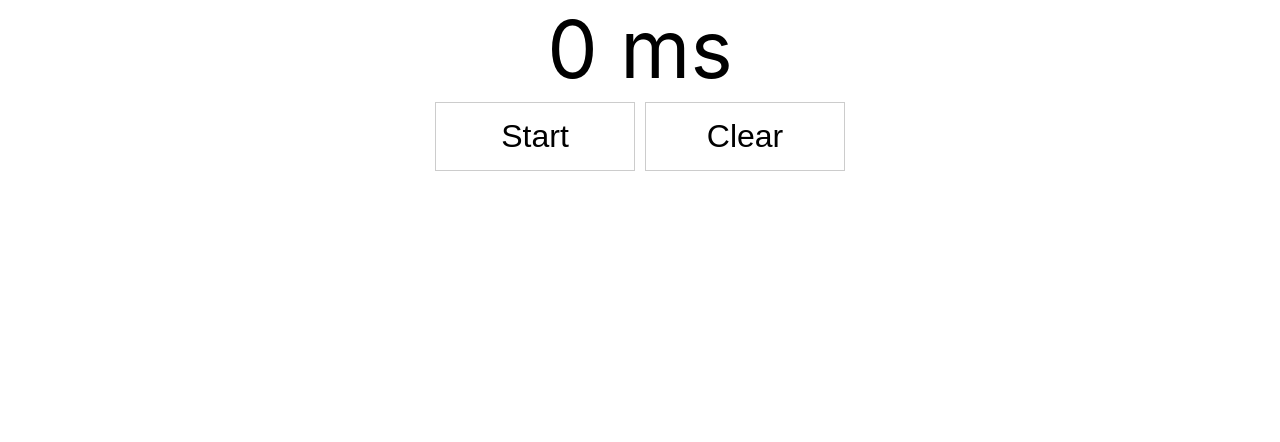
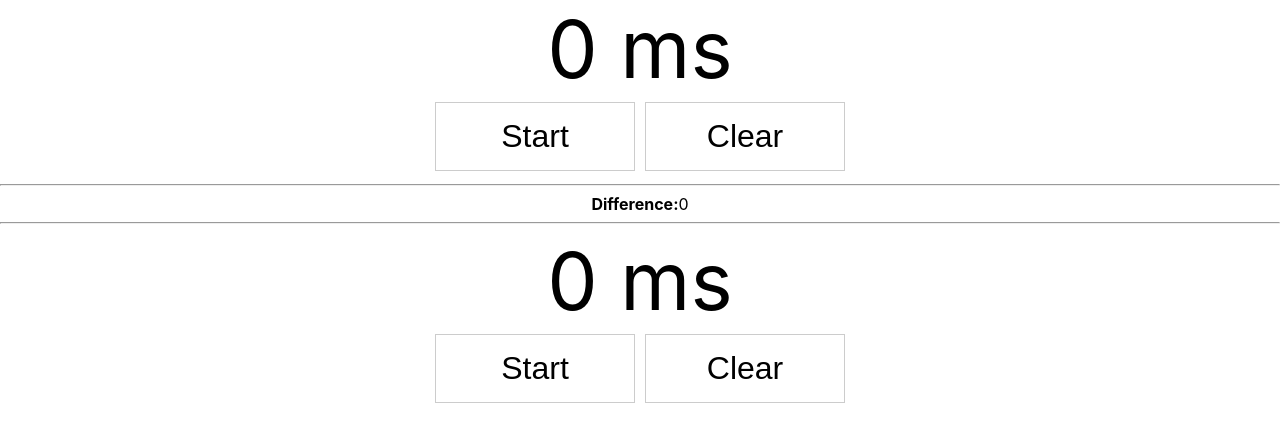
Before and after one commit to shermango/young-goose, a React (Create React App) app in the folder hooks-suspense/: page / in a window 1280 px wide. Shown: the top 442 px of the page. Built offline with nearby package versions, Linux system fonts and the light colour scheme.

Commit message:
(chore) reviewing custom hooks and how to share state / manipulate state management with custom hooks

```diff
--- a/hooks-suspense/src/StopwatchReducer.js
+++ b/hooks-suspense/src/StopwatchReducer.js
@@ -6,7 +6,7 @@ const reducer = (currentState, newState) => {
   return { ...currentState, ...newState };
 };
 
-const StopwatchReducer = () => {
+const useStopwatchReducer = () => {
   const [{ lapse, running }, setState] = useReducer(reducer, {
     running: false,
     lapse: 0
@@ -43,13 +43,37 @@ const StopwatchReducer = () => {
     setState({ lapse: 0, running: false });
   }
 
+  return { handleRunClick, handleClearClick, lapse, running };
+};
+
+const StopwatchReducer = () => {
+  const StopWatch1 = useStopwatchReducer();
+  const StopWatch2 = useStopwatchReducer();
+
   return (
     <div style={{ textAlign: 'center' }}>
-      <label style={{ fontSize: '5em', display: 'block' }}>{lapse} ms</label>
-      <button onClick={handleRunClick} style={buttonStyles}>
-        {running ? 'Stop' : 'Start'}
+      <label style={{ fontSize: '5em', display: 'block' }}>
+        {StopWatch1.lapse} ms
+      </label>
+      <button onClick={StopWatch1.handleRunClick} style={buttonStyles}>
+        {StopWatch1.running ? 'Stop' : 'Start'}
       </button>
-      <button onClick={handleClearClick} style={buttonStyles}>
+      <button onClick={StopWatch1.handleClearClick} style={buttonStyles}>
+        Clear
+      </button>
+
+      <hr />
+      <strong>Difference:</strong>
+      <span>{StopWatch1.lapse - StopWatch2.lapse}</span>
+      <hr />
+
+      <label style={{ fontSize: '5em', display: 'block' }}>
+        {StopWatch2.lapse} ms
+      </label>
+      <button onClick={StopWatch2.handleRunClick} style={buttonStyles}>
+        {StopWatch2.running ? 'Stop' : 'Start'}
+      </button>
+      <button onClick={StopWatch2.handleClearClick} style={buttonStyles}>
         Clear
       </button>
     </div>
```
